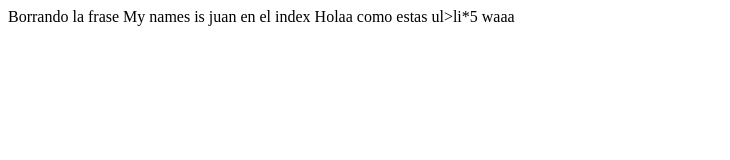
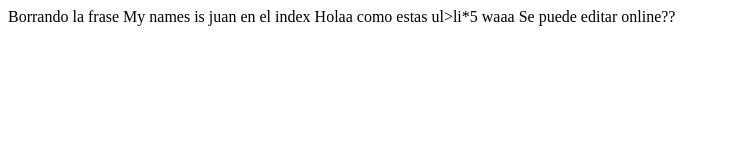
Before and after one commit to juankp3/gittag, a plain HTML site: page index.html in a window 1280 px wide. Shown: the whole page, without its empty margins (0-730 px from the left). Drawn offline with Linux system fonts and the light colour scheme.

Commit message:
Editando online :O

```diff
--- a/index.html
+++ b/index.html
@@ -4,5 +4,7 @@
 Holaa como estas ul>li*5
 waaa
 
+Se puede editar online??
+
 </body>
 </html>
```
